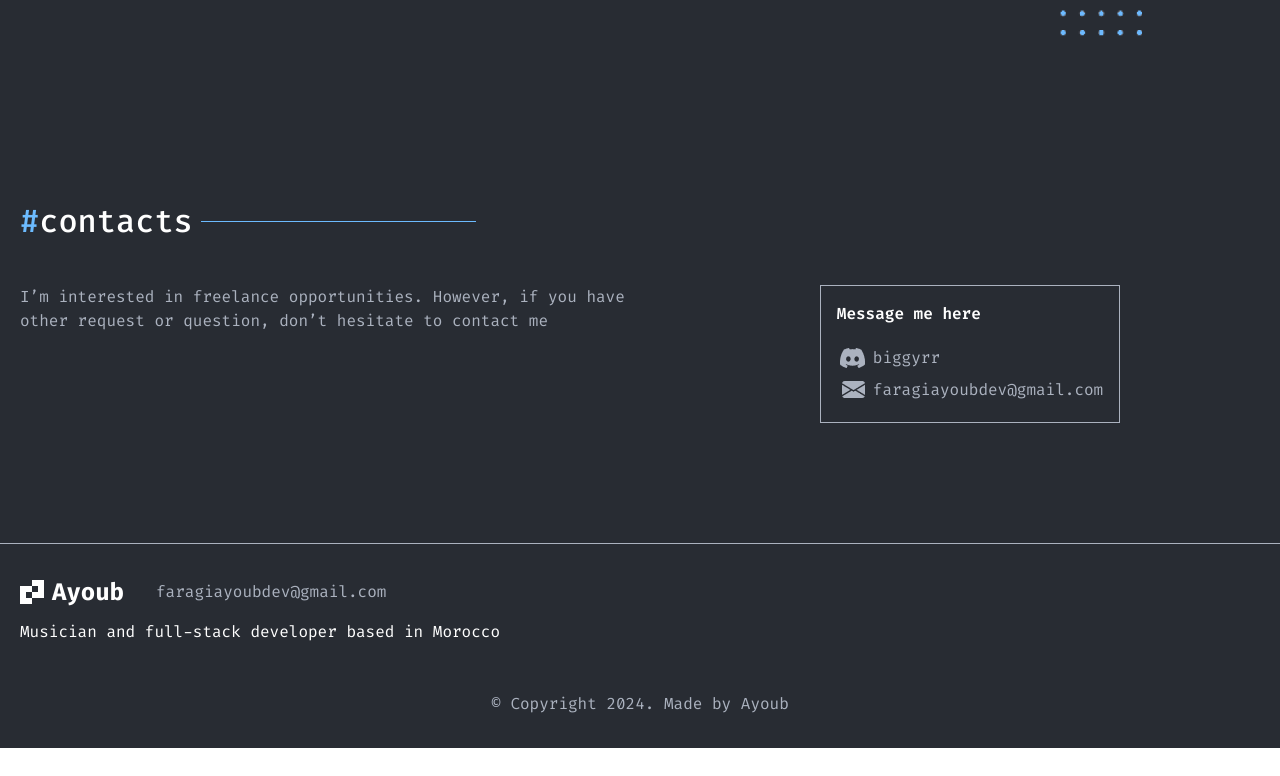
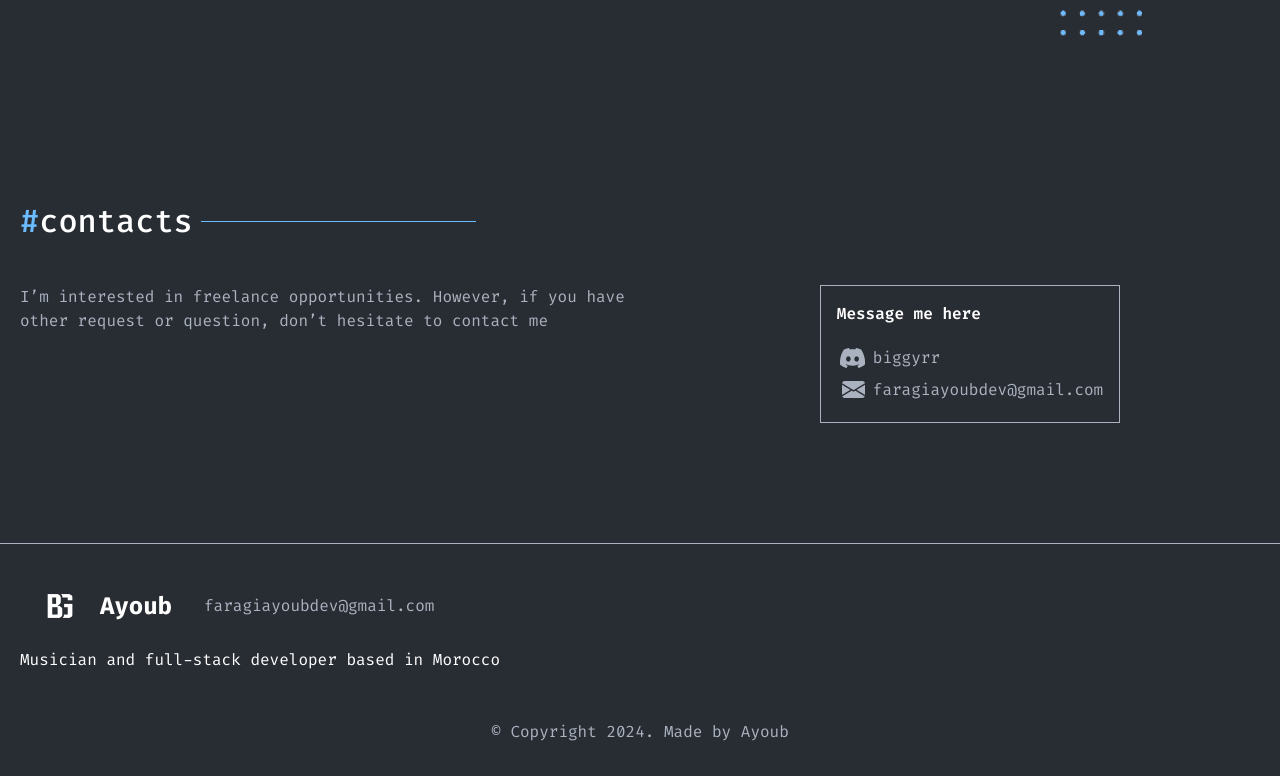
Before and after one commit to biggymarley/newPortfolio, a React (Create React App) app: page / in a window 1280 px wide. Shown: the part 3906-4682 px from the top of the page. Before the commit the page ends 4654 px from the top, so only its background shows below. Built offline with nearby package versions, Linux system fonts and the light colour scheme.

Commit message:
first commit

```diff
--- a/src/components/complete-apps/Complete_apps.jsx
+++ b/src/components/complete-apps/Complete_apps.jsx
@@ -4,6 +4,7 @@ import first from "./imgs/chillcloud.png";
 import second from "./imgs/bigflix.png";
 import third from "./imgs/matcha.png";
 import bike from "./imgs/bike.png";
+import ai from "./imgs/ai.png";
 import startincub from "./imgs/startincub.png";
 
 import Project_card from "../project_card/Project_card";
@@ -54,7 +55,7 @@ const Complete_apps = () => {
       link: "https://bikerental.vercel.app/",
     },
     {
-      img: second,
+      img: ai,
       langs: ["React", "TailwinCss", "javascript", "css", "vite", "vercel"],
       title: "Landing page",
       link: "https://obi-landing.vercel.app/",
--- a/src/components/footer/Footer.jsx
+++ b/src/components/footer/Footer.jsx
@@ -11,8 +11,8 @@ const Footer = () => {
           <div className="mx-auto md:mx-0">
             <div className=" flex items-center gap-8 mb-3 ">
               {/* logo */}
-              <div className=" flex gap-2 items-center text-2xl text-white font-bold">
-                <img src={require("./imgs/Logo.png")} alt="" />
+              <div className=" flex  items-center text-2xl text-white font-bold">
+                <img src={require("./imgs/Logo.png")} alt="" className="w-20 invert grayscale"/>
                 <span>Ayoub</span>
               </div>
               {/* email */}
```
Also changed, not shown: src/components/complete-apps/imgs/ai.png (added), src/components/footer/imgs/Logo.png.
